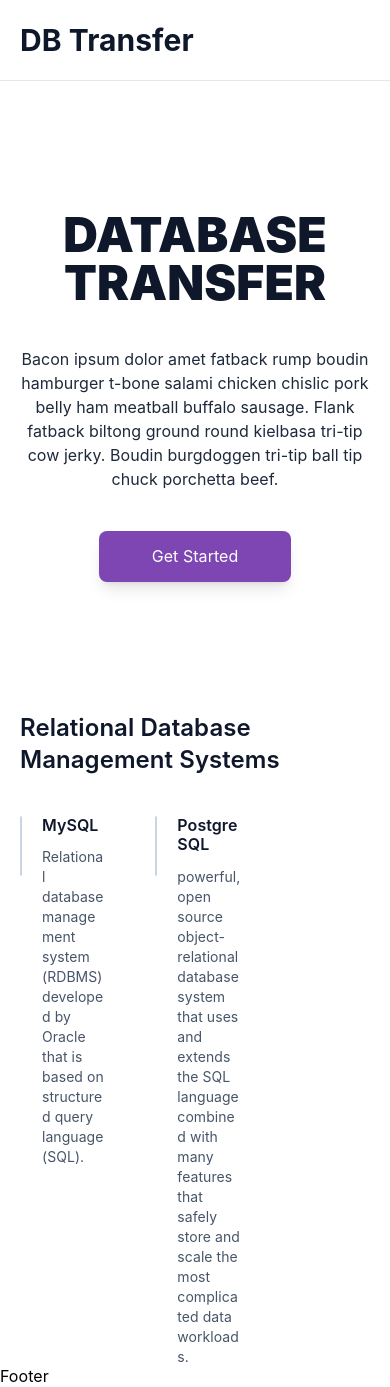
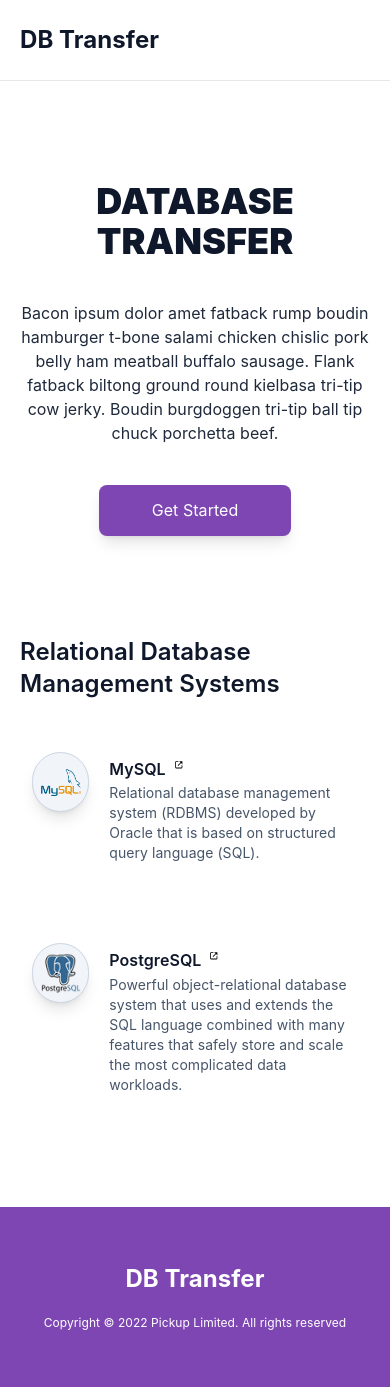
Before and after one commit to uduma-sonia/db-transfer, a Next.js app: page / in a window 390 px wide. Built offline with nearby package versions, Linux system fonts and the light colour scheme.

Commit message:
home page mockup

```diff
--- a/src/components/Home/Databases.tsx
+++ b/src/components/Home/Databases.tsx
@@ -1,5 +1,7 @@
 import React from 'react'
 import Image from 'next/image'
+import { BiLinkExternal } from 'react-icons/bi'
+import Link from 'next/link'
 
 export default function Databases() {
   const dbList = [
@@ -8,12 +10,14 @@ export default function Databases() {
       image: '/images/mysql-logo.png',
       description:
         'Relational database management system (RDBMS) developed by Oracle that is based on structured query language (SQL).',
+      route: '/',
     },
     {
       label: 'PostgreSQL',
       image: '/images/postgresql-logo.png',
       description:
-        'powerful, open source object-relational database system that uses and extends the SQL language combined with many features that safely store and scale the most complicated data workloads.',
+        'Powerful object-relational database system that uses and extends the SQL language combined with many features that safely store and scale the most complicated data workloads.',
+      route: '/',
     },
   ]
 
@@ -23,10 +27,16 @@ export default function Databases() {
         Relational Database Management Systems
       </h2>
 
-      <div className="grid grid-cols-3 gap-14 mt-10">
+      <div className="grid grid-cols-1 md:grid-cols-2 xl:grid-cols-3 gap-14 mt-10">
         {dbList.map((item) => {
           return (
-            <div className="flex gap-5" key={item.label}>
+            <Link
+              key={item.label}
+              className="hover:bg-slate-200  p-3 rounded-2xl"
+              href={item.route}
+              passHref
+            >
+              <div className="flex gap-5">
                 <div className="border border-slate-300 bg-slate-100 shadow-lg w-[60px] h-[60px] rounded-full flex justify-center items-center">
                   <Image
                     alt=""
@@ -37,13 +47,19 @@ export default function Databases() {
                   />
                 </div>
 
-              <div className="w-4/5">
+                <div className="w-4/5 pt-2">
+                  <div className="flex item-center gap-2">
                     <h4 className="font-semibold text-dark">{item.label}</h4>
-                <p className="text-sm text-slate-600 mt-3">
+                    <p>
+                      <BiLinkExternal size="0.6rem" />
+                    </p>
+                  </div>
+                  <p className="text-sm text-slate-600 mt-1">
                     {item.description}
                   </p>
                 </div>
               </div>
+            </Link>
           )
         })}
       </div>
--- a/src/components/Home/Hero.tsx
+++ b/src/components/Home/Hero.tsx
@@ -3,11 +3,11 @@ import React from 'react'
 export default function Hero() {
   return (
     <div className="max-w-[1300px] mx-auto px-5 md:px-12 xl:px-20">
-      <div className="py-[130px]">
-        <h1 className="text-5xl text-center text-dark font-black">
+      <div className="py-[100px] lg:py-[150px]">
+        <h1 className="text-4xl md:text-5xl 2xl:text-7xl text-center text-dark font-black">
           DATABASE TRANSFER
         </h1>
-        <p className="text-slate-800 leading-6 max-w-[700px] mx-auto text-center mt-10">
+        <p className="text-slate-800 leading-6 2xl:text-lg max-w-[700px] mx-auto text-center mt-10">
           Bacon ipsum dolor amet fatback rump boudin hamburger t-bone salami
           chicken chislic pork belly ham meatball buffalo sausage. Flank fatback
           biltong ground round kielbasa tri-tip cow jerky. Boudin burgdoggen
@@ -15,7 +15,7 @@ export default function Hero() {
         </p>
 
         <div className="text-center mt-10">
-          <button className="bg-primary hover:bg-[#7e46b3e0] text-white rounded-lg w-48 py-4 shadow-lg">
+          <button className="bg-primary hover:bg-[#7e46b3e0] text-white rounded-lg w-48 2xl:w-56 py-4 2xl:py-5 shadow-lg">
             Get Started
           </button>
         </div>
--- a/src/containers/Layout/Footer.tsx
+++ b/src/containers/Layout/Footer.tsx
@@ -1,5 +1,22 @@
 import React from 'react'
+import Link from 'next/link'
 
 export default function Footer() {
-  return <div>Footer</div>
+  return (
+    <div className="bg-primary mt-[100px] py-14 text-white">
+      <div className="max-w-[1300px] mx-auto px-5 md:px-12 xl:px-20">
+        <div className="flex flex-col lg:flex-row gap-5 justify-between items-center">
+          <Link href="/">
+            <h1 className="text-white font-bold text-2xl xl:text-3xl">
+              DB Transfer
+            </h1>
+          </Link>
+
+          <p className="text-xs">
+            Copyright © 2022 Pickup Limited. All rights reserved
+          </p>
+        </div>
+      </div>
+    </div>
+  )
 }
--- a/src/containers/Layout/Navbar.tsx
+++ b/src/containers/Layout/Navbar.tsx
@@ -1,11 +1,16 @@
 import React from 'react'
+import Link from 'next/link'
 
 export default function Navbar() {
   return (
     <div className="border-b">
       <nav className="max-w-[1300px] mx-auto px-5 md:px-12 xl:px-20 h-[80px]">
         <div className="h-full flex items-center">
-          <h1 className="text-dark font-bold text-3xl">DB Transfer</h1>
+          <Link href="/">
+            <h1 className="text-dark font-bold text-2xl xl:text-3xl">
+              DB Transfer
+            </h1>
+          </Link>
         </div>
       </nav>
     </div>
```
Lines whose indentation alone changed are shown as unchanged.
